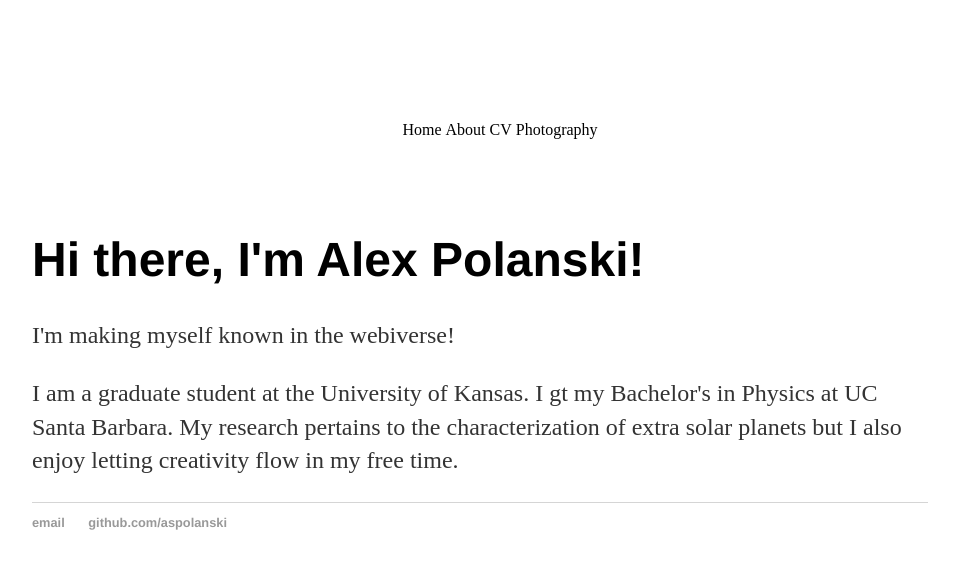
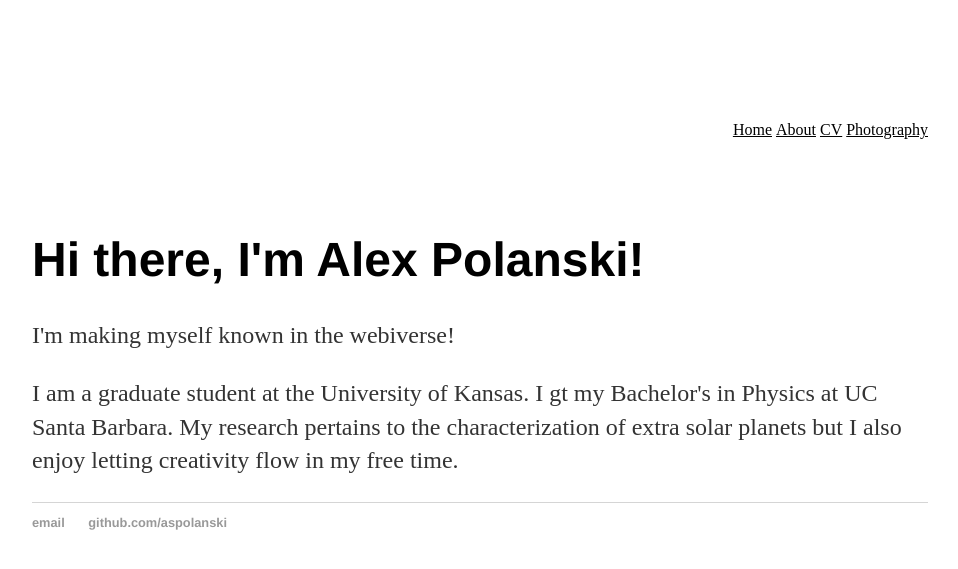
Before and after one commit to aspolanski/aspolanski.github.io, a Jekyll site: the page built from index.html, in a window 1280 px wide. Shown: the top 569 px of the page, without its empty margins (160-1118 px from the left). Built offline with Jekyll 4.4.1, drawn with Linux system fonts in a browser that asks for light colours.

Commit message:
Update main.css

```diff
--- a/css/main.css
+++ b/css/main.css
@@ -6,7 +6,7 @@ nav {
     background-color: #ffffff;
     color: #000000;
     list-style: none;
-    text-align: center;
+    text-align: right;
     padding: 20px 0 20px 0;
 }
 
@@ -33,11 +33,11 @@ footer ul li {
     display: inline;
     margin-right: 20px;
 }
-a {
+footer ul li a {
     text-decoration: none;
     color: #999;
 }
-footer a:hover {
+footer ul li a:hover {
     text-decoration: underline;
 }
 h1 {
```
